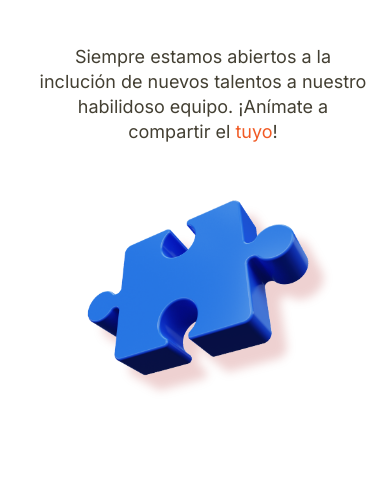
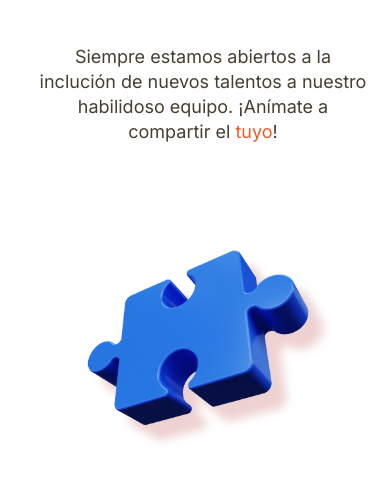
Before and after one commit to garafly/orkapiDefinitivo, a Gatsby site: page /components/trabaja-con-nosotros/trabaja-con-nosotros-banner in a window 390 px wide. Shown: the part 254-734 px from the top of the page. Built offline with nearby package versions, Linux system fonts and the light colour scheme; Gatsby itself is replaced by a stand-in of ours.

Commit message:
puzzle piece

```diff
--- a/src/pages/components/trabaja-con-nosotros/trabaja-con-nosotros-banner.css
+++ b/src/pages/components/trabaja-con-nosotros/trabaja-con-nosotros-banner.css
@@ -115,7 +115,7 @@
     .puzzlePiece{
         background-position: center;
         background-size: 65% auto;
-        bottom: -14vh;
+        bottom: -20vh;
 
     }
 
```
